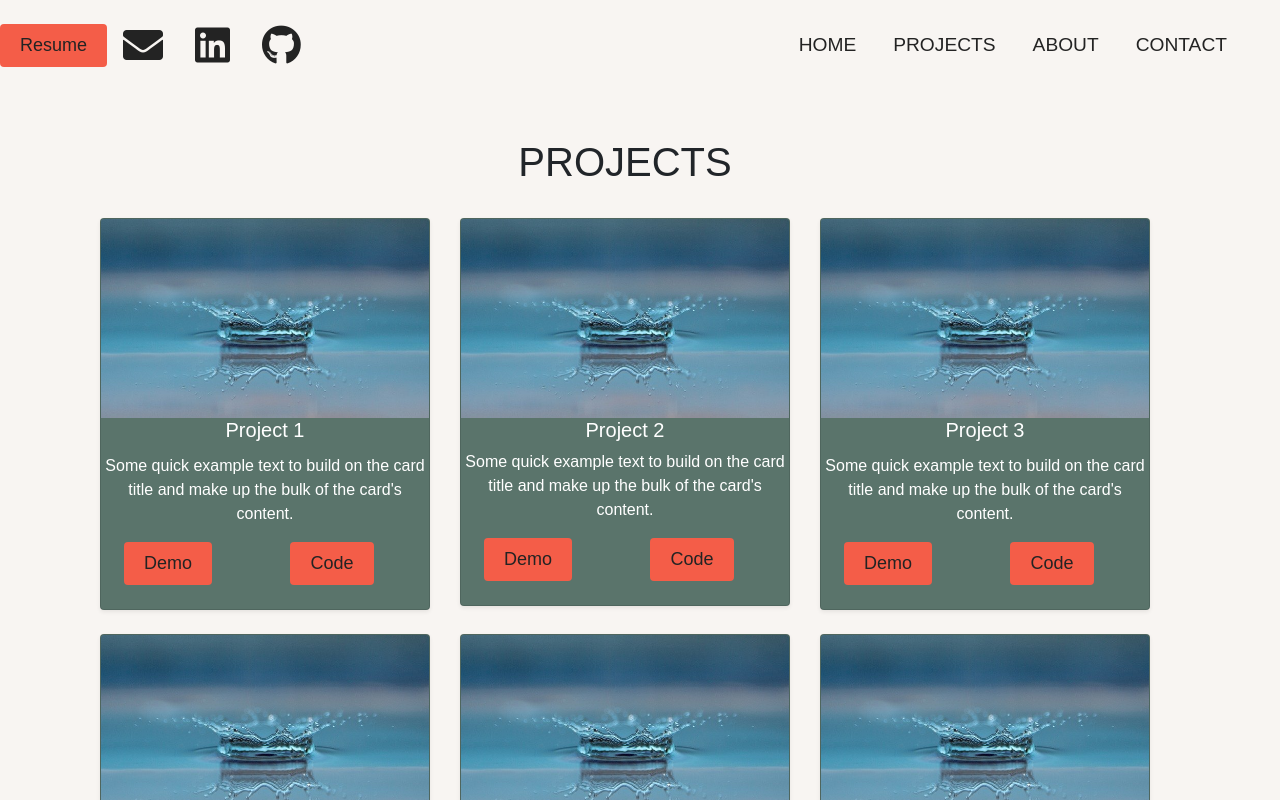
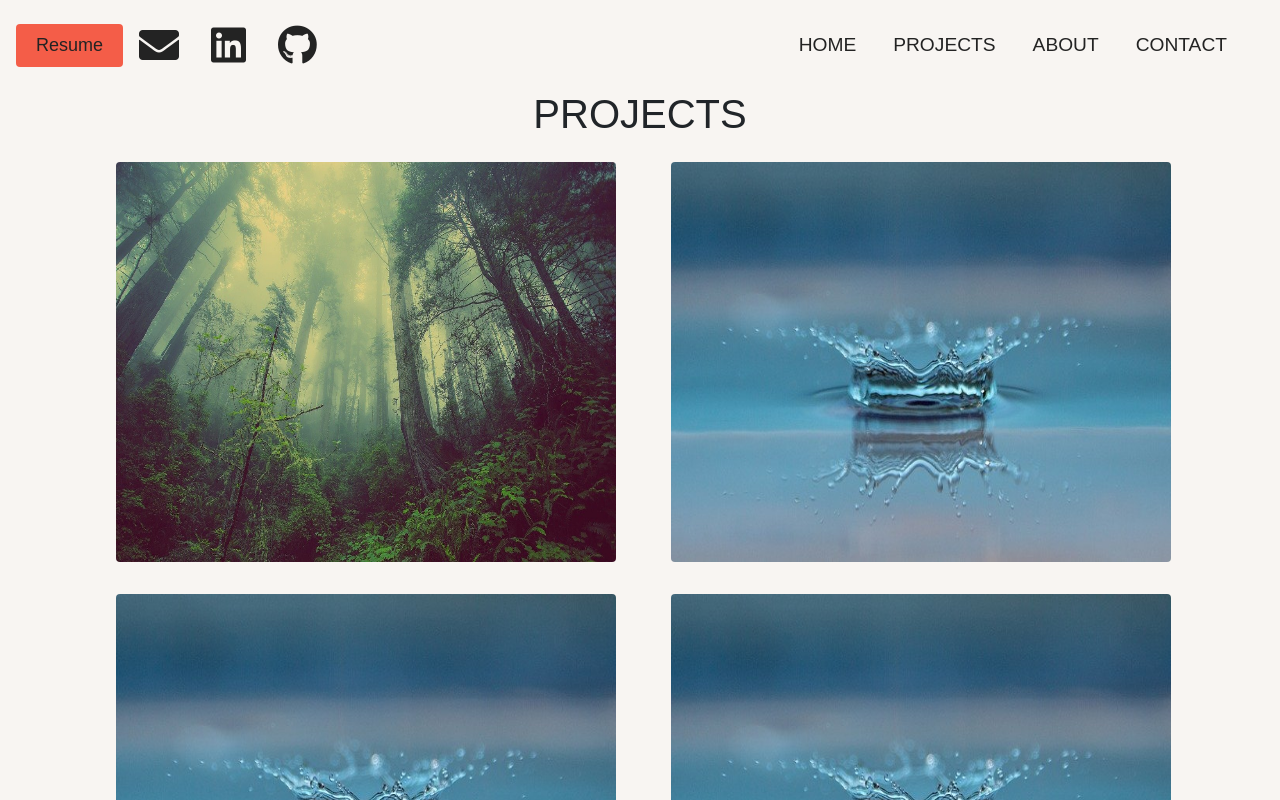
Before and after one commit to dgreeott/MyPortfolio, a React (Create React App) app in the folder my-portfolio/: page /projects in a window 1280 px wide. Shown: the top 800 px of the page. Built offline with nearby package versions, Linux system fonts and the light colour scheme; what webfontloader would draw is missing.

Commit message:
Changes the Projects layout

```diff
--- a/my-portfolio/src/components/App.js
+++ b/my-portfolio/src/components/App.js
@@ -3,7 +3,7 @@ import "../css/App.css";
 import { BrowserRouter as Router, Switch, Route } from 'react-router-dom';
 
 
-import Navbar from "../components/Navbar/Navbar";
+import Navbar from "./Navbar/Navbar";
 
 
 import Header from "./Header";
--- a/my-portfolio/src/components/Projects.js
+++ b/my-portfolio/src/components/Projects.js
@@ -4,64 +4,37 @@ import Footer from "./Footer";
 import { Button } from "./Button.js";
 
 import water from "../img/drop-of-water_640.jpg";
+import forest from "../img/forest-1280.jpg";
 
 export const object = [
   {
-    imgSrc: water,
-    cNameImg: "card-img-top",
-    altImg: "Card image cap",
-    title: "Project 1",
-    cNameTitle: "card-title",
+    imgSrc: forest,
+    cNameImg: "img rounded ",
+    altImg: "Project 1",
     text:
       "Some quick example text to build on the card title and make up the bulk of the card's content.",
     cName2Text: "card-text",
   },
   {
     imgSrc: water,
-    cNameImg: "card-img-top",
-    altImg: "Card image cap",
-    title: "Project 2",
-    cName1Title: "card-title",
+    cNameImg: "img rounded",
+    altImg: "Project 2",
     text:
       "Some quick example text to build on the card title and make up the bulk of the card's content.",
     cNameText: "card-text",
   },
   {
     imgSrc: water,
-    cNameImg: "card-img-top",
-    altImg: "Card image cap",
-    title: "Project 3",
-    cNameTitle: "card-title",
+    cNameImg: "img rounded",
+    altImg: "Project 2",
     text:
       "Some quick example text to build on the card title and make up the bulk of the card's content.",
     cNameText: "card-text",
   },
   {
     imgSrc: water,
-    cNameImg: "card-img-top",
-    altImg: "Card image cap",
-    title: "Project 4",
-    cNameTitle: "card-title",
-    text:
-      "Some quick example text to build on the card title and make up the bulk of the card's content.",
-    cNameText: "card-text",
-  },
-  {
-    imgSrc: water,
-    cNameImg: "card-img-top",
-    altImg: "Card image cap",
-    title: "Project 5",
-    cNameTitle: "card-text",
-    text:
-      "Some quick example text to build on the card title and make up the bulk of the card's content.",
-    cNameText: "card-title",
-  },
-  {
-    imgSrc: water,
-    cNameImg: "card-img-top",
-    altImg: "Card image cap",
-    title: "Project 6",
-    cNameTitle: "card-title",
+    cNameImg: "img rounded",
+    altImg: "Project 4",
     text:
       "Some quick example text to build on the card title and make up the bulk of the card's content.",
     cNameText: "card-text",
@@ -72,10 +45,9 @@ class Projects extends Component {
   render() {
     return (
       <>
-        <div className="section mb-5" id="projects">
-          <div className="container pt-5">
-            <div className="row justify-content-center">
-              <div className="container text-center ">
+        <div className="container mb-5">
+          <div className="row">
+            <div className="container-fluid">
               <h1 className="title">PROJECTS</h1>
             </div>
           </div>
@@ -84,34 +56,26 @@ class Projects extends Component {
               {object.map((item, index) => {
                 return (
                   <>
-                      <div className="col-sm-4 mt-4">
-                        <div className="card shadow-sm">
+                    <div className="col-sm-6">
+                      <div className="img-wrap m-3">
                         <img
                           key={index}
                           className={item.cNameImg}
                           src={item.imgSrc}
                           alt={item.altImg}
                         />
-                          <h5 key={index} className={item.cNameTitle}>
-                            {item.title}
-                          </h5>
+                        <div className="img-description m-5">
                           <p key={index} className={item.cNameText}>
                             {item.text}
                           </p>
-                          <div className="row mb-4">
-                            <div className="col-sm-6">
-                              <Button>Demo</Button>
-                            </div>
-                            <div className="col-sm-6">
-                              <Button>Code</Button>
-                            </div>
+                          <a className="m-5" href="https://www.google.com" target="_blank"><Button>Demo</Button></a>
+                          <a className="m-5"><Button>Code</Button></a>
                         </div>
                       </div>
                     </div>
                   </>
                 );
               })}
-              </div>
             </div>
           </div>
         </div>
--- a/my-portfolio/src/components/Resume.js
+++ b/my-portfolio/src/components/Resume.js
@@ -51,7 +51,7 @@ class Resume extends Component {
   render() {
     return (
       <div>
-      <Button><a onClick={(e) => this.onResumeClick(e)}>Resume</a></Button>
+      <a className="ml-3" onClick={(e) => this.onResumeClick(e)}><Button>Resume</Button></a>
       </div>
 
     );
--- a/my-portfolio/src/components/Skills.js
+++ b/my-portfolio/src/components/Skills.js
@@ -1,11 +1,10 @@
 import React, { Component } from "react";
 import "../css/Skills.css";
-import { Button } from "./Button.js";
 
 import { FaHtml5, FaJsSquare, FaJava,
         FaCss3Alt, FaPython, FaWordpress,
-        FaDrupal, FaReact, FaAws } from 'react-icons/fa';
-import { SiMysql, SiVmware, SiRedux } from "react-icons/si";
+        FaDrupal, FaReact } from 'react-icons/fa';
+import { SiMysql } from "react-icons/si";
 
 
 class Skills extends Component {
--- a/my-portfolio/src/css/Projects.css
+++ b/my-portfolio/src/css/Projects.css
@@ -1,16 +1,30 @@
-section {
-    top: 50px;
+
+.img-wrap {
+    position: relative;
+  top: 0px;
+  left: 0px;
+  width: 400px;
+  height: 400px;
+  text-align: center;
 }
 
-::after, ::before {
-    box-sizing: border-box;
+.img {
+    width: 500px;
+    height: 400px;
+    position: absolute;
+  }
+
+  .img:hover {
+    opacity: 0;
+    transition: opacity 1.5s, visibility 1.5s;
+  }
+
+.img-description {
+    z-index: 1;
+    width: 420px;
+    line-height: 20px;
+    display: inline-block;
+    padding: 100px 0px;
+    vertical-align: middle;
+    height: 450px;
 }
-
-.row {
-    max-width: 100%;
-}
-
-.card {
-    background-color: rgb(90, 116, 107);
-    color: white;
-}
```
Lines whose indentation alone changed are shown as unchanged.
